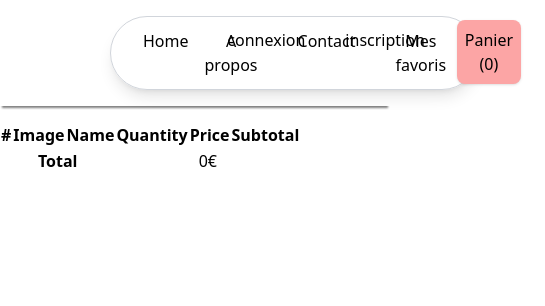
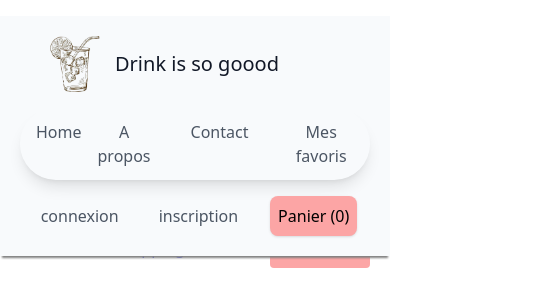
Before and after one commit to YogannHenry/ecommerce-basic-vue3-pina, a Vue app: page /cart in a window 390 px wide. Shown: the top 306 px of the page, 545 px wide, since content can reach past the window. Built offline with nearby package versions, Linux system fonts and the light colour scheme.

Commit message:
fix css header mobil version, changing color, css cart

```diff
--- a/src/App.vue
+++ b/src/App.vue
@@ -1,41 +1,11 @@
 
 <template>
-    <header class=" py-4 w-screen ">
-        <div class="flex justify-between px-20 bg ">
-            <div class="w-1/3 flex">
-                <a href="https://yogannhenry.github.io/" target="_blank">
-                    <img class="h-14" src="../public/image/pngegg.png" alt="logo">
-                </a>
-            </div>
-            <div class="w-120 border border-gray-300 rounded-full shadow-lg px-6 py-1 ml-3.5 ">
-                <div class="flex justify-center">
-                    <RouterLink class="p-2 text-red " to="/">Home</RouterLink>
-                    <div class="p-2 ">A propos</div>
-                    <a href="https://yogannhenry.github.io/" target="_blank">
-                        <div class="px-8 py-2  border-x-rose-900">Contact</div>
-                    </a>
-                    <div class="p-2">Mes favoris</div>
-                </div>
-            </div>
-
-            <div class="w-1/3 px-6 py-1  ">
-                <nav>
-                    <ul class="flex justify-end">
-                        <li class="p-2">connexion</li>
-                        <li class="px-8 py-2">inscription</li>
-                        <RouterLink class="p-2 bg-red-300 hover:bg-yellow-200 rounded-lg shadow ease-out" to="/cart">Panier
-                            ({{ data.countCartItems }})</RouterLink>
-                    </ul>
-                </nav>
-            </div>
-
-        </div>
-    </header>
-
+    <Header />
     <RouterView />
 </template>
 
 <script setup>
+import Header from "./components/Header.vue";
 import { useShoppingStore } from './stores'
 const data = useShoppingStore();
 </script>
--- a/src/assets/main.css
+++ b/src/assets/main.css
@@ -12,6 +12,6 @@
 
 
   main{
-    background-color: rgb(34 211 238) ;
+    background-color: rgb(184 61 52 ) ;
     transition: 0.3s
   }
--- a/src/components/Cart.vue
+++ b/src/components/Cart.vue
@@ -1,68 +1,97 @@
 <template>
-    <div class="row my-4">
-        <div class="col-md-12">
-            <div class="card">
-                <div class="card-body">
-                    <table class="table">
+    <div class="row my-4 text-gray-600 body-font">
+        <div class="col-md-12 container px-5 py-24 mx-auto">
+            <div class="">
+                <div class="lg:w-2/3 w-full mx-auto overflow-auto">
+                    <table class="table-auto w-full text-left whitespace-no-wrap">
                         <thead>
                             <tr>
-                                <th>#</th>
-                                <th>Image</th>
-                                <th>Name</th>
-                                <th>Quantity</th>
-                                <th>Price</th>
-                                <th>Subtotal</th>
-                                <th></th>
+                                <th
+                                    class="px-4 py-3 title-font tracking-wider font-medium text-gray-900 text-sm bg-gray-100 rounded-tl rounded-bl">
+                                    Image</th>
+                                <th
+                                    class="px-4 py-3 title-font tracking-wider font-medium text-gray-900 text-sm bg-gray-100">
+                                    Nom</th>
+                                <th
+                                    class="px-4 py-3 title-font tracking-wider font-medium text-gray-900 text-sm bg-gray-100">
+                                    Quantité</th>
+                                <th
+                                    class="px-4 py-3 title-font tracking-wider font-medium text-gray-900 text-sm bg-gray-100">
+                                    Prix</th>
+                                <th
+                                    class="w-10 title-font tracking-wider font-medium text-gray-900 text-sm bg-gray-100 rounded-tr rounded-br">
+                                    Total/produit</th>
+                                <th
+                                    class="px-4 py-3 title-font tracking-wider font-medium text-gray-900 text-sm bg-gray-100 rounded-tl rounded-bl">
+                                </th>
                             </tr>
                         </thead>
                         <tbody>
                             <tr v-for="item in data.getCartItems" :key="item.productId">
-                                <td>{{item.productId}}</td>
-                                <td>
-                                    <img :src="item.productPicture"
-                                    class="fluid rounded"
-                                    width="60"
-                                    height="60"
-                                    :alt="item.productName" />
+
+                                <td class="px-4 py-3 border-y-2 border-gray-200">
+                                    <img :src="item.productPicture" class="fluid rounded" width="60" height="60"
+                                        :alt="item.productName" />
                                 </td>
-                                <td>
-                                    {{item.productName}}
+                                <td class="px-4 py-3 border-y-2 border-gray-200">
+                                    {{ item.productName }}
                                 </td>
-                                <td>
-                                    <i
-                                        @click="data.incrementQ(item)"
-                                        class="bi bi-caret-up">+</i>
+                                <td class="px-4 py-3 border-y-2 border-gray-200">
+                                    <i @click="data.incrementQ(item)"><svg xmlns="http://www.w3.org/2000/svg" fill="none"
+                                            viewBox="0 0 24 24" stroke-width="1.5" stroke="currentColor" class="w-6 h-6">
+                                            <path stroke-linecap="round" stroke-linejoin="round"
+                                                d="M12 9v6m3-3H9m12 0a9 9 0 11-18 0 9 9 0 0118 0z" />
+                                        </svg>
+                                    </i>
                                     <span class="mx-2">
-                                        {{item.quantity}}
+                                        {{ item.quantity }}
                                     </span>
-                                    <i
-                                        @click="data.decrementQ(item)"
-                                        class="bi bi-caret-down">-</i>
+                                    <i @click="data.decrementQ(item)"><svg xmlns="http://www.w3.org/2000/svg" fill="none"
+                                            viewBox="0 0 24 24" stroke-width="1.5" stroke="currentColor" class="w-6 h-6">
+                                            <path stroke-linecap="round" stroke-linejoin="round"
+                                                d="M15 12H9m12 0a9 9 0 11-18 0 9 9 0 0118 0z" />
+                                        </svg>
+                                    </i>
                                 </td>
-                                <td>
-                                    {{item.productPrice}}€
+                                <td class="px-4 py-3 text-lg text-gray-900 border-y-2 border-gray-200">
+                                    {{ item.productPrice }}€
                                 </td>
-                                <td>
-                                    {{item.productPrice * item.quantity}}€
+                                <td class="px-4 py-3 border-y-2 border-gray-200">
+                                    {{ item.productPrice * item.quantity }}€
                                 </td>
-                                <td>
-                                    <i
-                                        @click="data.removeFromCart(item)"
-                                        class="bi bi-cart-x text-danger">X</i>
+                                <td class="px-4 py-3 border-y-2 border-gray-200">
+                                    <i @click="data.removeFromCart(item)">
+                                        <svg xmlns="http://www.w3.org/2000/svg" fill="none" viewBox="0 0 24 24"
+                                            stroke-width="1.5" stroke="currentColor" class="w-6 h-6">
+                                            <path stroke-linecap="round" stroke-linejoin="round"
+                                                d="M9.75 9.75l4.5 4.5m0-4.5l-4.5 4.5M21 12a9 9 0 11-18 0 9 9 0 0118 0z" />
+                                        </svg>
+                                    </i>
                                 </td>
                             </tr>
                             <tr>
-                                <th colSpan="3" class="text-center">
+                                <th colSpan="3" class="text-center p-4 font-bold bg-red-300 rounded-bl-full">
                                     Total
                                 </th>
-                                <td colSpan="3" class="text-center">
+                                <td colSpan="3" class="text-center font-bold rounded-br-full  bg-slate-200 ">
                                     <span class="badge bg-danger rounded-pill">
-                                        {{ data.cartItems.reduce((acc,item) => acc += item.productPrice * item.quantity,0) }}€
+                                        {{ data.cartItems.reduce((acc, item) => acc += item.productPrice * item.quantity, 0)
+                                        }}€
                                     </span>
                                 </td>
                             </tr>
                         </tbody>
                     </table>
+                </div>
+                <div class="flex pl-4 mt-4 lg:w-2/3 w-full mx-auto">
+                    <RouterLink class="text-indigo-500 inline-flex items-center md:mb-2 lg:mb-0" to="/">Retour au shopping
+                        <svg fill="none" stroke="currentColor" stroke-linecap="round" stroke-linejoin="round"
+                            stroke-width="2" class="w-4 h-4 ml-2" viewBox="0 0 24 24">
+                            <path d="M5 12h14M12 5l7 7-7 7"></path>
+                        </svg>
+                    </RouterLink>
+                    <button
+                        class="flex ml-auto text-black bg-red-300 border-0 py-2 px-6 focus:outline-none hover:bg-red-400 rounded">Valider</button>
                 </div>
             </div>
         </div>
@@ -70,13 +99,11 @@
 </template>
 
 <script setup>
-    import { useShoppingStore } from "../stores"
+import { useShoppingStore } from "../stores"
 
-    const data = useShoppingStore();
+const data = useShoppingStore();
 </script>
 
-<style>
-    i{
-        cursor: pointer;
-    }
-</style>
+<style>i {
+    cursor: pointer;
+}</style>
--- /dev/null
+++ b/src/components/Header.vue
@@ -0,0 +1,41 @@
+<template>
+     <header class=" py-4 w-screen  text-gray-600 body-font fixed bg-slate-50">
+        <div class="container mx-auto flex flex-wrap p-1 flex-col md:flex-row items-center">
+            <div class="flex title-font font-medium items-center text-gray-900 mb-4 md:mb-0 mr-16">
+                <a href="https://yogannhenry.github.io/" target="_blank">
+                    <img class="h-14" src="../../public/image/pngegg.png" alt="logo">
+                </a>
+                <span class="ml-3 text-xl">Drink is so goood</span>
+            </div>
+            <div class="md:ml-auto md:mr-auto flex flex-wrap items-center text-base justify-center  md:border border-gray-300 rounded-full shadow-lg p-1 px-2 ">
+                <div class="flex justify-center">
+                    <RouterLink class="p-2 text-red " to="/">Home</RouterLink>
+                    <div class="p-2 ">A propos</div>
+                    <a href="https://yogannhenry.github.io/contact.html" target="_blank">
+                        <div class="px-8 py-2  border-x-rose-900">Contact</div>
+                    </a>
+                    <div class="p-2">Mes favoris</div>
+                </div>
+            </div>
+
+            <div class="mt-4 md:mt-0">
+                <nav>
+                    <ul class="flex justify-end">
+                        <li class="p-2">connexion</li>
+                        <li class="px-8 py-2">inscription</li>
+                        <RouterLink class="p-2 bg-red-300 hover:bg-red-400 rounded-lg shadow ease-out text-black" to="/cart">Panier
+                            ({{ data.countCartItems }})</RouterLink>
+                    </ul>
+                </nav>
+            </div>
+
+        </div>
+    </header>
+
+
+</template>
+
+<script setup>
+import { useShoppingStore } from '../stores'
+const data = useShoppingStore();
+</script>
--- a/src/components/Home.vue
+++ b/src/components/Home.vue
@@ -1,9 +1,10 @@
 <template>
+
   <main  class="text-gray-600 body-font  ">
-    <div class="container px-5 py-24 mx-auto w-screen  ">
+    <div class="container px-5 py-24 mx-auto w-screen ">
       <div class="flex flex-wrap w-full mb-20 ">
         <div class=" w-full mb-6 lg:mb-0 ">
-          <h1 class="sm:text-5xl text-3xl font-black title-font mb-2 text-center text-gray-900">Une soif à étancher</h1>
+          <h1 class="sm:text-5xl text-3xl font-black title-font mb-2 text-center text-gray-900 mt-20">Une soif à étancher</h1>
           <p class=" w-full leading-relaxed text-3xl font-black text-gray-900 text-center">Nos best sellers</p>
 
         </div>
@@ -16,6 +17,7 @@
 </template>
 
 <script setup>
+
 import ProductList from "./ProductList.vue";
 import Footer from "./Footer.vue";
 
--- a/tailwind.config.js
+++ b/tailwind.config.js
@@ -4,13 +4,23 @@ module.exports = {
    darkMode: 'media', // or 'media' or 'class'
    theme: {
      extend: {
+
       boxShadow: {
       '3xl': '0 40px 100px rgba(0, 0, 0, 0.4)',
-      }
+      },
+
+      colors: {
+        'c1': '#B83D34',
+        'c2': '#396C72',
+        'c3': '#A7C2D8',
+
      },
+
    },
+
    variants: {
      extend: {},
    },
    plugins: [],
  }
+}
```
Also changed, not shown: src/components/Favoris.vue (added, +28 -0 lines), src/components/ProductList.vue (+4 -6 lines), src/components/ProductListBestSeller.vue (+54 -54 lines).
